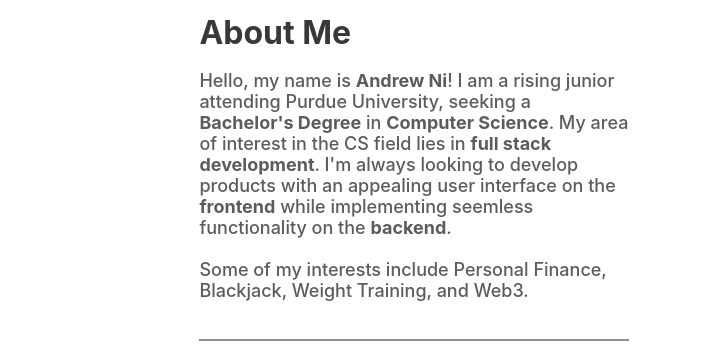
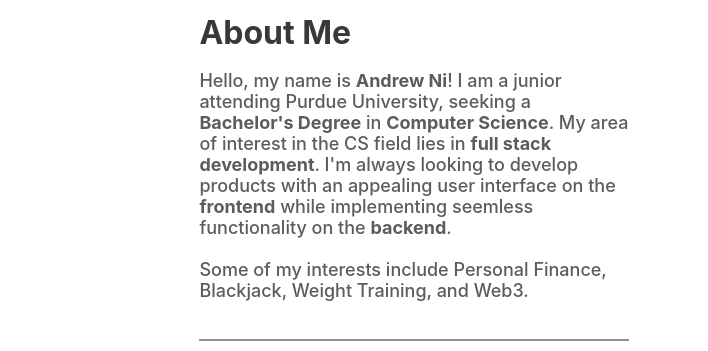
Before and after one commit to andrewni1/personal-website, a React (Create React App) app: page / in a window 1280 px wide. Shown: the part 797-1148 px from the top of the page, without its empty margins (287-995 px from the left). Built offline with nearby package versions, Linux system fonts and the light colour scheme.

Commit message:
About section minor change

```diff
--- a/src/components/About.js
+++ b/src/components/About.js
@@ -8,7 +8,7 @@
             <h1 className="header">About Me</h1>
             <div className="contents-container">
                 <div className="contents">
-                    <p className="desc">Hello, my name is <b>Andrew Ni</b>! I am a rising junior attending Purdue University, seeking a <b>Bachelor's Degree</b> in <b>Computer Science</b>.
+                    <p className="desc">Hello, my name is <b>Andrew Ni</b>! I am a junior attending Purdue University, seeking a <b>Bachelor's Degree</b> in <b>Computer Science</b>.
                         My area of interest in the CS field lies in <b>full stack development</b>. I'm always looking to develop products with an appealing user interface on
                         the <b>frontend</b> while implementing seemless functionality on the <b>backend</b>.
                         <br /> <br />
```
